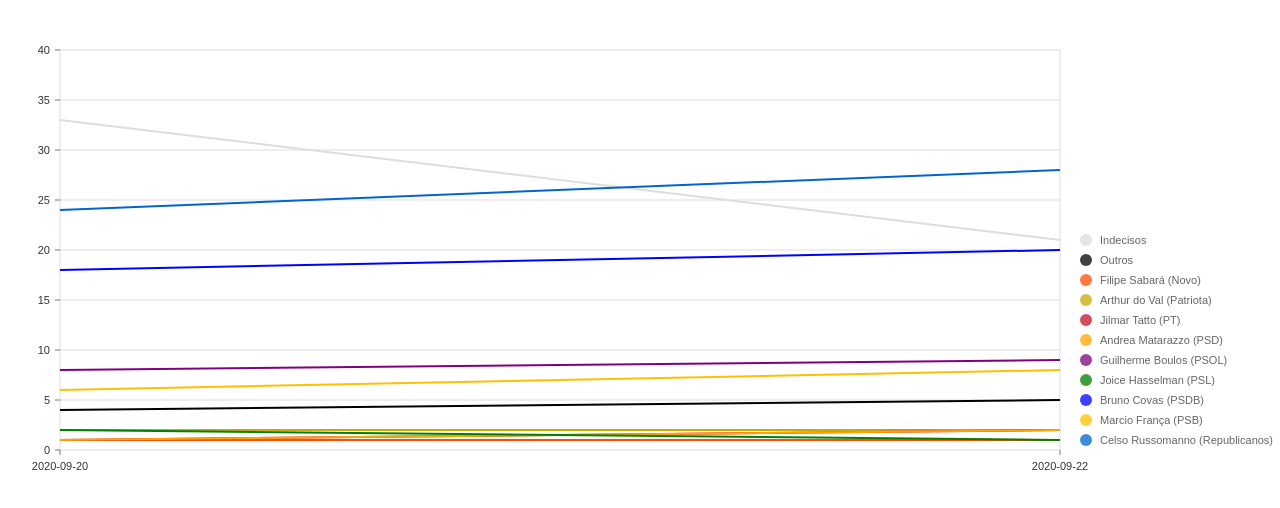
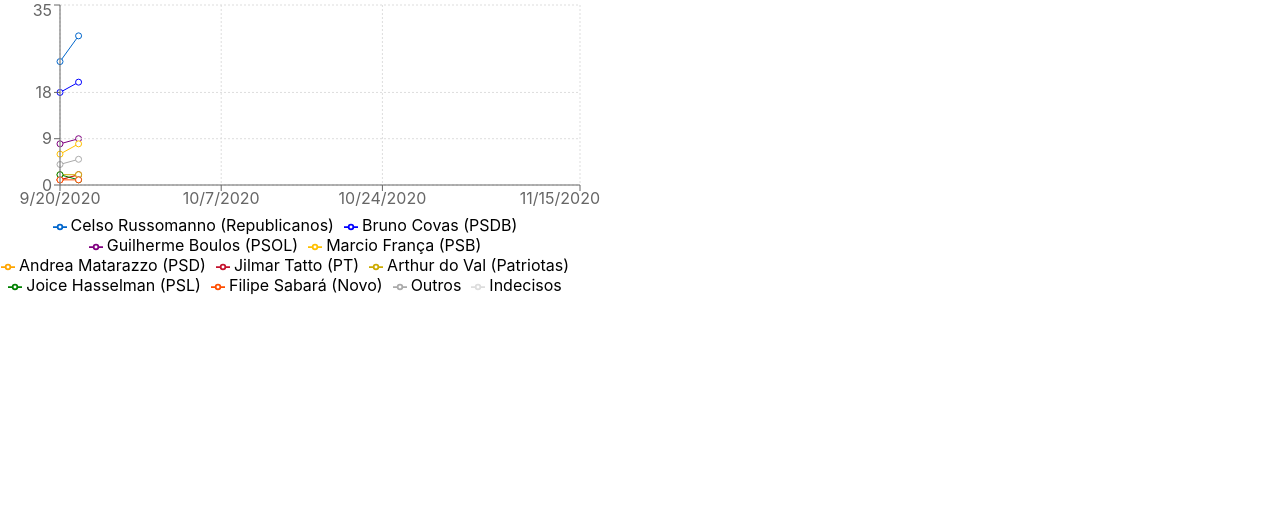
Before and after one commit to igorminotto/eleicoes-sp-2020, a React (Create React App) app: page / in a window 1280 px wide. Shown: the top 508 px of the page. Built offline with nearby package versions, Linux system fonts and the light colour scheme.

Commit message:
use recharts lib

```diff
--- a/package.json
+++ b/package.json
@@ -3,14 +3,13 @@
   "version": "0.1.0",
   "private": true,
   "dependencies": {
-    "@nivo/core": "^0.62.0",
-    "@nivo/line": "^0.62.0",
     "@testing-library/jest-dom": "^4.2.4",
     "@testing-library/react": "^9.5.0",
     "@testing-library/user-event": "^7.2.1",
     "react": "^16.13.1",
     "react-dom": "^16.13.1",
     "react-scripts": "3.4.3",
+    "recharts": "^1.8.5",
     "underscore": "^1.11.0"
   },
   "scripts": {
--- a/src/app/App.js
+++ b/src/app/App.js
@@ -1,17 +1,9 @@
 import React from 'react';
-import PollRepository from '../data/PollRepository';
-import { LineGraph } from '../graphs/LineGraph';
+import { RechartLineChart } from '../charts/LineChart';
 import './App.css';
 
-function App() {
-  const pollRepository = new PollRepository();
-  const pollsLinearData = pollRepository.getLinearData();
-  console.log(pollsLinearData);
-  return (
-    <div className="App" style={{height: 500 }}>
-      <LineGraph data={pollsLinearData}/>
-    </div>
-  );
-}
+const App = () => <div className="App">
+  <RechartLineChart />
+</div>;
 
 export default App;
--- /dev/null
+++ b/src/candidates/Candidate.js
@@ -0,0 +1,12 @@
+export default class Candidate {
+    constructor({ id, name, party, color }) {
+        this.id = id;
+        this.name = name;
+        this.party = party;
+        this.color = color;
+    }
+
+    get key() {
+        return this.name + (this.party ? ` (${this.party})` : "");
+    }
+}
--- /dev/null
+++ b/src/candidates/CandidateRepository.js
@@ -0,0 +1,25 @@
+import candidatesData from './candidates.json';
+import Candidate from './Candidate';
+
+export default class CandidateRepository {
+    constructor() {
+        this.candidates = candidatesData.map(data => new Candidate(data));
+    }
+
+    getCandidates = () => this.candidates;
+
+    getCandidate = (id) => this.candidates.find(c => c.id === id);
+
+    sortCandidatesByPollResults(poll) {
+        var candidates = this.candidates;
+
+        candidates.sort((a, b) => {
+            if (a.name === "Indecisos") return 100;
+            if (a.name === "Outros") return 99;
+
+            return poll.getResultOfCandidate(b.id) - poll.getResultOfCandidate(a.id);
+        });
+
+        return candidates;
+    }
+}
--- a/src/data/candidates.json
+++ b/src/candidates/candidates.json
@@ -44,7 +44,7 @@
     {
         "id": 51,
         "name": "Arthur do Val",
-        "party": "Patriota",
+        "party": "Patriotas",
         "color": "#CCAA00"
     },
     {
@@ -56,7 +56,8 @@
     {
         "id": 99,
         "name": "Outros",
-        "party": null
+        "party": null,
+        "color": "#AAA"
     },
     {
         "id": null,
--- /dev/null
+++ b/src/charts/ChartService.js
@@ -0,0 +1,18 @@
+import CandidateRepository from "../candidates/CandidateRepository"
+import PollRepository from "../polls/PollRepository";
+
+export default class ChartService {
+    constructor() {
+        this.candidateRepository = new CandidateRepository();
+        this.pollRepository = new PollRepository();
+    }
+
+    getData() {
+        var lastPoll = this.pollRepository.getLastPoll();
+
+        return {
+            candidates: this.candidateRepository.sortCandidatesByPollResults(lastPoll),
+            data: this.pollRepository.getPollsData()
+        };
+    }
+}
--- /dev/null
+++ b/src/charts/LineChart.js
@@ -0,0 +1,31 @@
+import React from 'react';
+import { CartesianGrid, Legend, Line, LineChart, Tooltip, XAxis, YAxis } from 'recharts';
+import ChartService from './ChartService';
+
+export const RechartLineChart = () => {
+    const chartService = new ChartService();
+    const { data, candidates } = chartService.getData();
+    const electionRaceDomain = [new Date("2020-09-20 00:00:00"), new Date("2020-11-15 00:00:00")];
+
+    const formatDate = (timestamp) => new Date(timestamp).toLocaleDateString();
+
+    console.log(data, candidates);
+
+    return <LineChart width={600} height={300} data={data} margin={{ top: 5, right: 20, bottom: 5, left: 0 }}>
+        {candidates.map(candidate => <Line
+            type="monotone"
+            dataKey={candidate.id}
+            name={candidate.key}
+            stroke={candidate.color}
+            dot={{ stroke: candidate.color, strokeWidth: 1 }} />)}
+
+        <CartesianGrid stroke="#ddd" strokeDasharray="2 2" />
+        <XAxis type="number"
+            dataKey="date"
+            tickFormatter={formatDate}
+            domain={electionRaceDomain.map(d => d.getTime())} />
+        <YAxis domain={[0, 35]}/>
+        <Tooltip />
+        <Legend />
+    </LineChart>
+};
--- a/src/data/PollRepository.js
+++ /dev/null
@@ -1,38 +0,0 @@
-import candidates from '../data/candidates.json';
-import polls from '../data/polls.json';
-
-class PollRepository {
-    getLinearData() {
-        var series = [];
-
-        for(const poll of polls) {
-            const { date, results } = poll;
-
-            for(const candidateResult of results) {
-                const { candidateId, value } = candidateResult;
-                const candidate = candidates.find(c => c.id === candidateId);
-
-                const seriesId = candidate.name + (candidate.party ? ` (${candidate.party})` : "");
-                const currentSeries = series.find(s => s.id === seriesId);
-                const currentData = {
-                    x: date,
-                    y: parseInt(value * 100, 10)
-                };
-
-                if (currentSeries) {
-                    currentSeries.data.push(currentData)
-                } else {
-                    series.push({
-                        id: seriesId,
-                        color: candidate.color,
-                        data: [currentData]
-                    });
-                }
-            }
-        }
-
-        return series;
-    }
-}
-
-export default PollRepository;
--- a/src/graphs/LineGraph.js
+++ /dev/null
@@ -1,66 +0,0 @@
-import React from 'react';
-import '@nivo/core';
-import { ResponsiveLine } from '@nivo/line'
-
-export const LineGraph = ({ data }) => {
-    return <ResponsiveLine
-        data={data}
-        margin={{ top: 50, right: 220, bottom: 50, left: 60 }}
-        xScale={{ type: 'point' }}
-        yScale={{ type: 'linear', min: '0', max: '40', stacked: false, reverse: false }}
-        axisTop={null}
-        axisRight={null}
-        axisBottom={{
-            // orient: 'bottom',
-            // tickSize: 5,
-            // tickPadding: 5,
-            // tickRotation: 0,
-            // legend: 'transportation',
-            // legendOffset: 36,
-            // legendPosition: 'middle'
-        }}
-        axisLeft={{
-            // orient: 'left',
-            // tickSize: 5,
-            // tickPadding: 5,
-            // tickRotation: 0,
-            // legend: 'Porcentagem',
-            // legendOffset: -40,
-            // legendPosition: 'middle'
-        }}
-        colors={line => line.color || 'black'}
-        pointSize={10}
-        pointColor={{ theme: 'background' }}
-        pointBorderWidth={2}
-        pointBorderColor={{ from: 'serieColor' }}
-        pointLabel="ysdfsdf"
-        pointLabelYOffset={-12}
-        useMesh={true}
-        legends={[
-            {
-                anchor: 'bottom-right',
-                direction: 'column',
-                justify: false,
-                translateX: 100,
-                translateY: 0,
-                itemsSpacing: 0,
-                itemDirection: 'left-to-right',
-                itemWidth: 80,
-                itemHeight: 20,
-                itemOpacity: 0.75,
-                symbolSize: 12,
-                symbolShape: 'circle',
-                symbolBorderColor: 'rgba(0, 0, 0, .5)',
-                effects: [
-                    {
-                        on: 'hover',
-                        style: {
-                            itemBackground: 'rgba(0, 0, 0, .03)',
-                            itemOpacity: 1
-                        }
-                    }
-                ]
-            }
-        ]}
-    />;
-};
--- /dev/null
+++ b/src/polls/Poll.js
@@ -0,0 +1,16 @@
+export default class Poll {
+    constructor({ id, date, institute, results }) {
+        this.id = id;
+        this.date = date;
+        this.institute = institute;
+        this.results = results;
+    }
+
+    get timestamp() {
+        return new Date(this.date + " 00:00:00").getTime();
+    }
+
+    getResultOfCandidate(candidateId) {
+        return this.results.find(r => r.candidateId === candidateId).value;
+    }
+}
--- /dev/null
+++ b/src/polls/PollRepository.js
@@ -0,0 +1,24 @@
+import pollsData from './polls.json';
+import Poll from './Poll';
+
+class PollRepository {
+    constructor() {
+        this.polls = pollsData.map(data => new Poll(data));
+    }
+
+    getLastPoll = () => this.polls[this.polls.length - 1];
+
+    getPollsData() {
+        return this.polls.map(poll => {
+            var pollData = { date: poll.timestamp, institute: poll.institute };
+
+            for (var { candidateId, value } of poll.results) {
+                pollData[candidateId] = value;
+            }
+
+            return pollData;
+        });
+    }
+}
+
+export default PollRepository;
--- a/src/data/polls.json
+++ b/src/polls/polls.json
@@ -6,47 +6,47 @@
         "results": [
             {
                 "candidateId": 10,
-                "value": 0.24
+                "value": 24
             },
             {
                 "candidateId": 40,
-                "value": 0.06
+                "value": 6
             },
             {
                 "candidateId": 45,
-                "value": 0.18
+                "value": 18
             },
             {
                 "candidateId": 17,
-                "value": 0.02
+                "value": 2
             },
             {
                 "candidateId": 50,
-                "value": 0.08
+                "value": 8
             },
             {
                 "candidateId": 55,
-                "value": 0.01
+                "value": 1
             },
             {
                 "candidateId": 13,
-                "value": 0.01
+                "value": 1
             },
             {
                 "candidateId": 51,
-                "value": 0.02
+                "value": 2
             },
             {
                 "candidateId": 30,
-                "value": 0.01
+                "value": 1
             },
             {
                 "candidateId": 99,
-                "value": 0.04
+                "value": 4
             },
             {
                 "candidateId": null,
-                "value": 0.33
+                "value": 33
             }
         ]
     },
@@ -57,47 +57,47 @@
         "results": [
             {
                 "candidateId": 10,
-                "value": 0.29
+                "value": 29
             },
             {
                 "candidateId": 40,
-                "value": 0.08
+                "value": 8
             },
             {
                 "candidateId": 45,
-                "value": 0.20
+                "value": 20
             },
             {
                 "candidateId": 17,
-                "value": 0.01
+                "value": 1
             },
             {
                 "candidateId": 50,
-                "value": 0.09
+                "value": 9
             },
             {
                 "candidateId": 55,
-                "value": 0.02
+                "value": 2
             },
             {
                 "candidateId": 13,
-                "value": 0.02
+                "value": 2
             },
             {
                 "candidateId": 51,
-                "value": 0.02
+                "value": 2
             },
             {
                 "candidateId": 30,
-                "value": 0.01
+                "value": 1
             },
             {
                 "candidateId": 99,
-                "value": 0.05
+                "value": 5
             },
             {
                 "candidateId": null,
-                "value": 0.21
+                "value": 21
             }
         ]
     }
```
Also changed, not shown: 1 other file (tests, documents, lock files or other folders).
